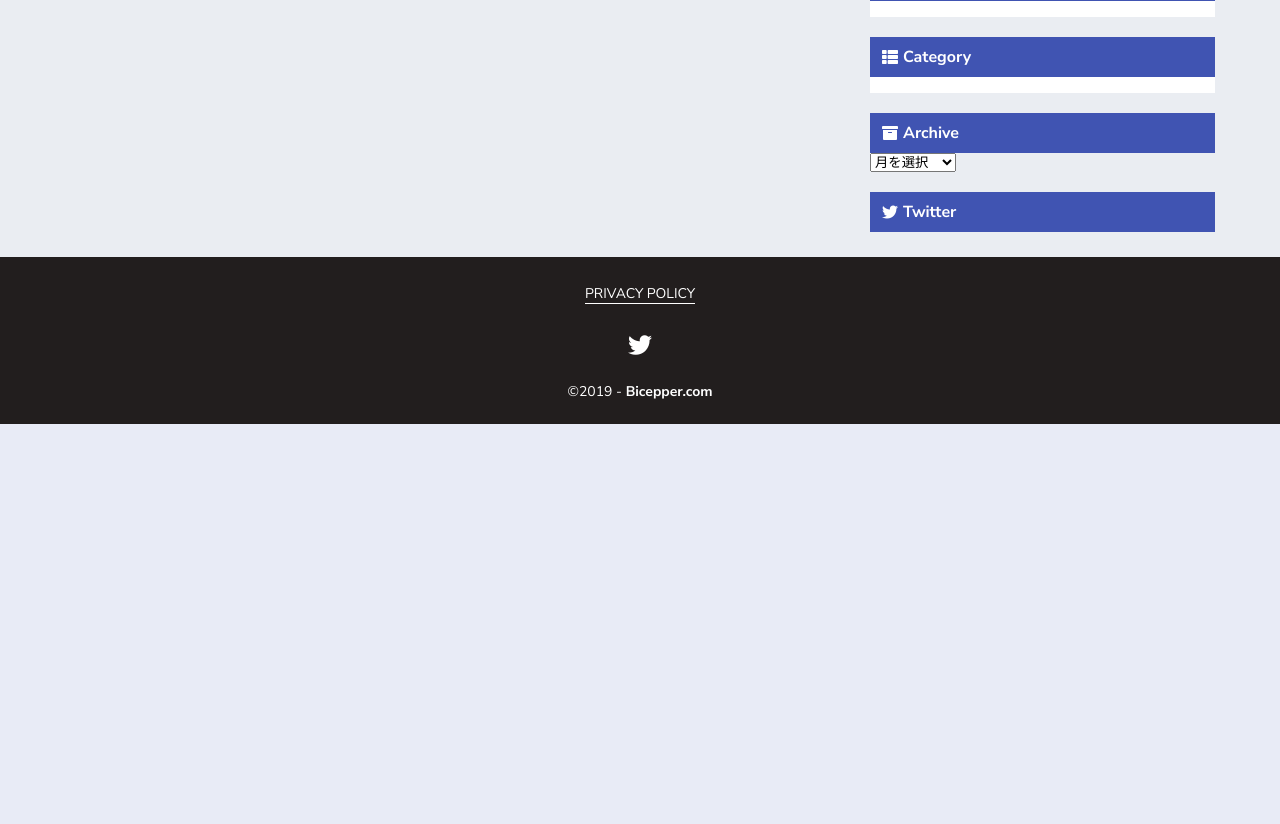
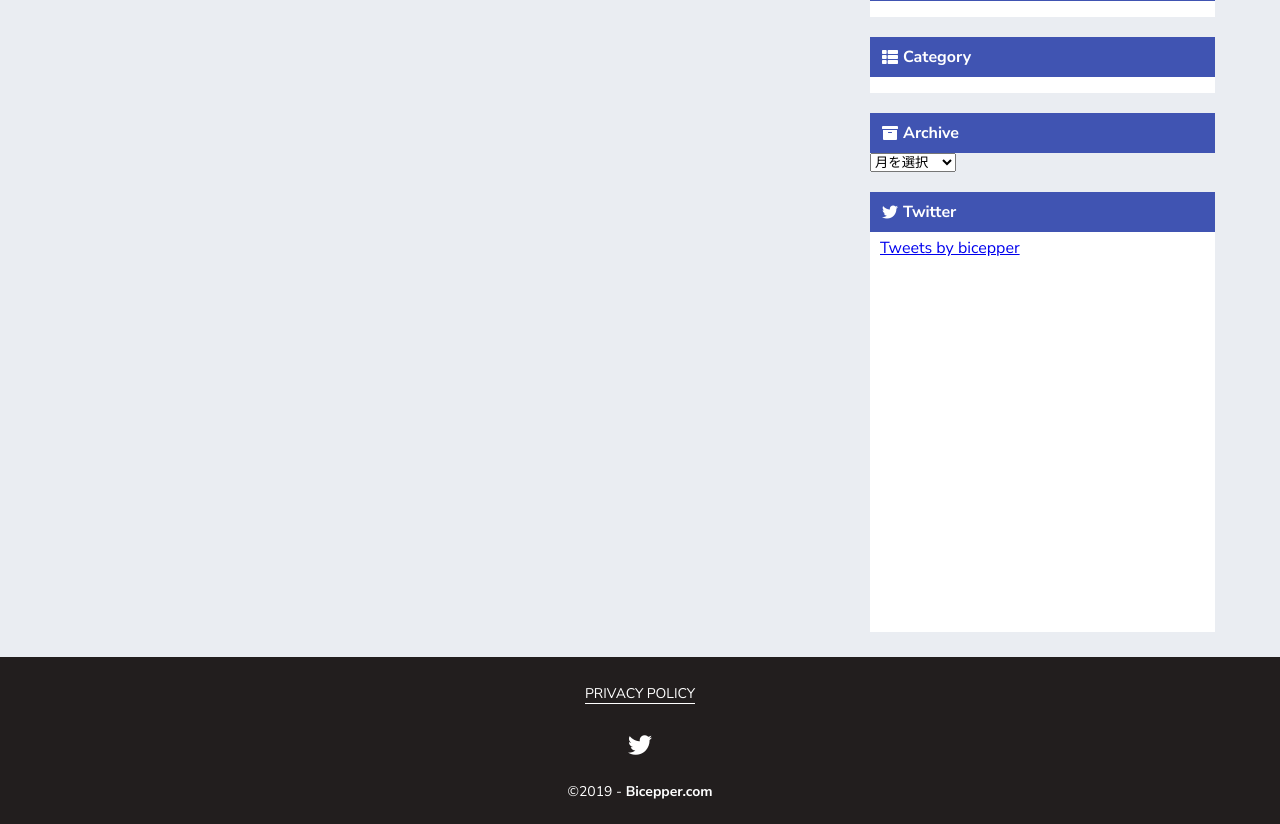
Before and after one commit to Bicepper/bicepper_blog, a Django app: template templates/blog/post_list.html in a window 1280 px wide. Shown: the part 695-1519 px from the top of the page. Before the commit the page ends 1119 px from the top, so only its background shows below. Run offline with Django 3.2, Linux system fonts and the light colour scheme; the template is opened without the code that fills it, so the values that code supplies are empty; some libraries are stand-ins or nearby versions.

Commit message:
Add twitter timeline

```diff
--- a/static/css/common.css
+++ b/static/css/common.css
@@ -1021,3 +1021,9 @@ body{
     -ms-transform: scale(1.05);
     transform: scale(1.05);
 }
+
+.side-bar-twitter{
+    position:relative;
+    height:400px;
+    overflow:scroll;
+}
--- a/templates/include/sidebar/twitter.html
+++ b/templates/include/sidebar/twitter.html
@@ -1,3 +1,8 @@
 {% load static %}
 
-<h2 class="side-bar-title m-t-20"><i class="side-bar-title-icon fab fa-twitter"></i>Twitter</h2>
+<h2 class="side-bar-title m-t-20">
+    <i class="side-bar-title-icon fab fa-twitter"></i>Twitter
+</h2>
+<div class="side-bar-frame side-bar-twitter">
+<a class="twitter-timeline" href="https://twitter.com/bicepper?ref_src=twsrc%5Etfw">Tweets by bicepper</a> <script async src="https://platform.twitter.com/widgets.js" charset="utf-8"></script>
+</div>
```
